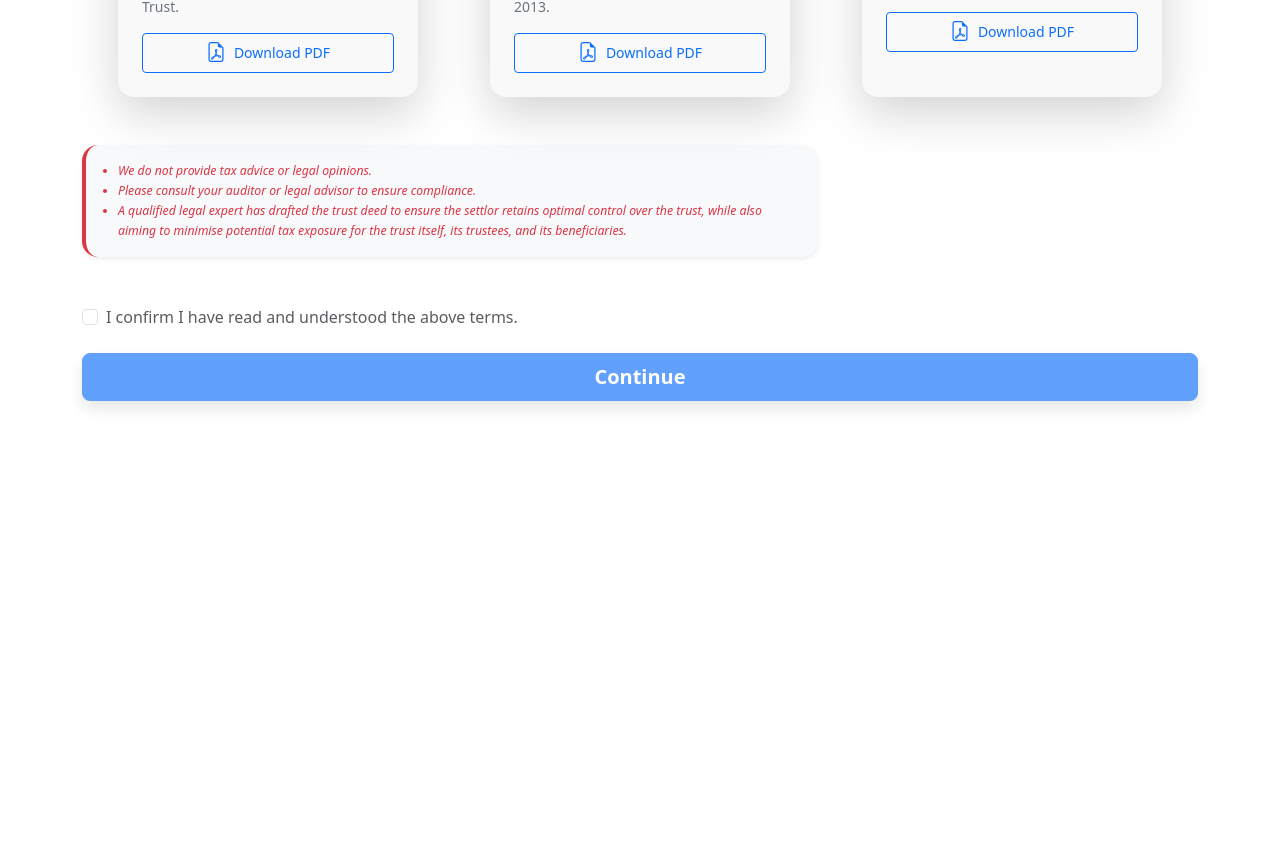
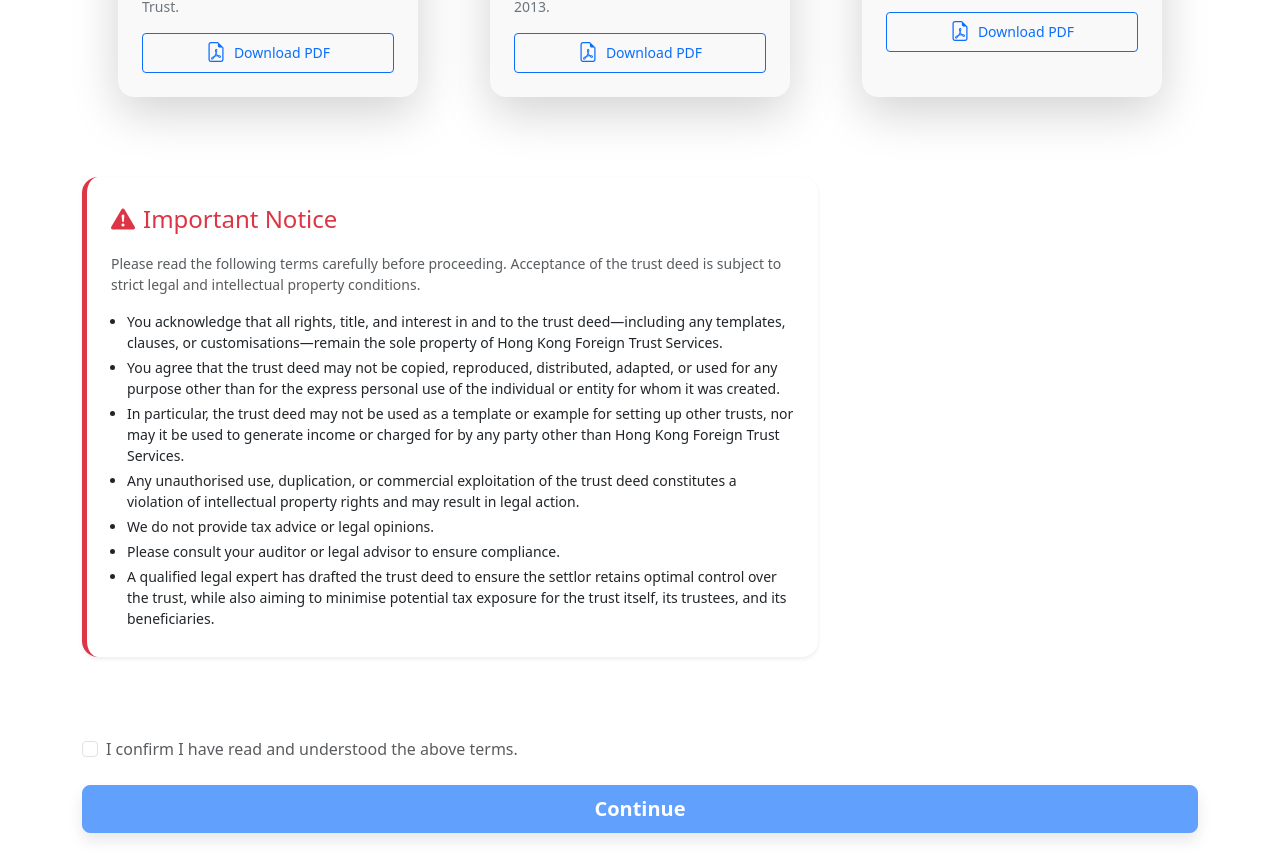
Before and after one commit to WhitelightningDev/hongkongtrust, an Angular app: page / in a window 1280 px wide. Shown: the part 2602-3459 px from the top of the page. Before the commit the page ends 3027 px from the top, so only its background shows below. Built offline with nearby package versions, Linux system fonts and the light colour scheme.

Commit message:
`Refactor crypto payment page: update transaction ID validation, trust data formatting, and welcome page important note section`

```diff
--- a/src/app/pages/crypto-payment/crypto-payment.ts
+++ b/src/app/pages/crypto-payment/crypto-payment.ts
@@ -85,10 +85,10 @@ export class CryptoPayment implements OnInit {
   const trustData = JSON.parse(sessionStorage.getItem('trustFormData') || '{}');
   trustData.paymentTransactionId = this.transactionId;
   trustData.has_paid = 'xrp';
-    trustData.paymentAmount = Math.round(this.xrpAmount * 100); // XRP to cents
-    trustData.payment_amount_cents = this.priceZAR * 100;
+  trustData.payment_amount_xrp = parseFloat(this.xrpAmount.toFixed(4));
+  trustData.payment_amount_cents = Math.round(this.priceZAR * 100);
 
-    sessionStorage.setItem('paymentAmount', trustData.paymentAmount.toString());
+  sessionStorage.setItem('paymentAmount', trustData.payment_amount_cents.toString());
   sessionStorage.setItem('paymentMethod', 'xrp');
   sessionStorage.setItem('trustFormData', JSON.stringify(trustData));
   this.router.navigate(['/crypto-success']);
--- a/src/app/pages/welcomepage/welcomepage.html
+++ b/src/app/pages/welcomepage/welcomepage.html
@@ -278,21 +278,40 @@
   </div>
 
   <!-- Important Note Section -->
-  <div class="row mb-5 justify-content-start">
+<section class="important-note-section mb-5">
+  <div class="row justify-content-start">
     <div class="col-md-10 col-lg-8">
-      <div class="notifications-container">
-        <div class="error-alert bg-light border-start border-4 border-danger p-3 rounded-4 shadow-sm">
-          <ul class="text-danger small fst-italic mb-0 ps-3">
-            <li>We do not provide tax advice or legal opinions.</li>
-            <li>Please consult your auditor or legal advisor to ensure compliance.</li>
-            <li>A qualified legal expert has drafted the trust deed to ensure the settlor retains optimal control over
-              the trust, while also aiming to minimise potential tax exposure for the trust itself, its trustees, and its
-              beneficiaries.</li>
+      <div class="bg-white border-start border-5 border-danger p-4 rounded-4 shadow-sm">
+        <div class="d-flex align-items-center mb-3">
+          <i class="bi bi-exclamation-triangle-fill text-danger me-2 fs-4"></i>
+          <h4 class="m-0 text-danger">Important Notice</h4>
+        </div>
+        <p class="text-muted mb-3 small">
+          Please read the following terms carefully before proceeding. Acceptance of the trust deed is subject to strict legal and intellectual property conditions.
+        </p>
+        <ul class="text-dark small ps-3 mb-0">
+          <li class="mb-1">
+            You acknowledge that all rights, title, and interest in and to the trust deed—including any templates, clauses, or customisations—remain the sole property of Hong Kong Foreign Trust Services.
+          </li>
+          <li class="mb-1">
+            You agree that the trust deed may not be copied, reproduced, distributed, adapted, or used for any purpose other than for the express personal use of the individual or entity for whom it was created.
+          </li>
+          <li class="mb-1">
+            In particular, the trust deed may not be used as a template or example for setting up other trusts, nor may it be used to generate income or charged for by any party other than Hong Kong Foreign Trust Services.
+          </li>
+          <li class="mb-1">
+            Any unauthorised use, duplication, or commercial exploitation of the trust deed constitutes a violation of intellectual property rights and may result in legal action.
+          </li>
+          <li class="mb-1">We do not provide tax advice or legal opinions.</li>
+          <li class="mb-1">Please consult your auditor or legal advisor to ensure compliance.</li>
+          <li class="mb-1">
+            A qualified legal expert has drafted the trust deed to ensure the settlor retains optimal control over the trust, while also aiming to minimise potential tax exposure for the trust itself, its trustees, and its beneficiaries.
+          </li>
         </ul>
       </div>
     </div>
   </div>
-  </div>
+</section>
 
 <!-- Confirmation & Submit -->
 <div class="form-check mb-4">
```
Lines whose indentation alone changed are shown as unchanged.
